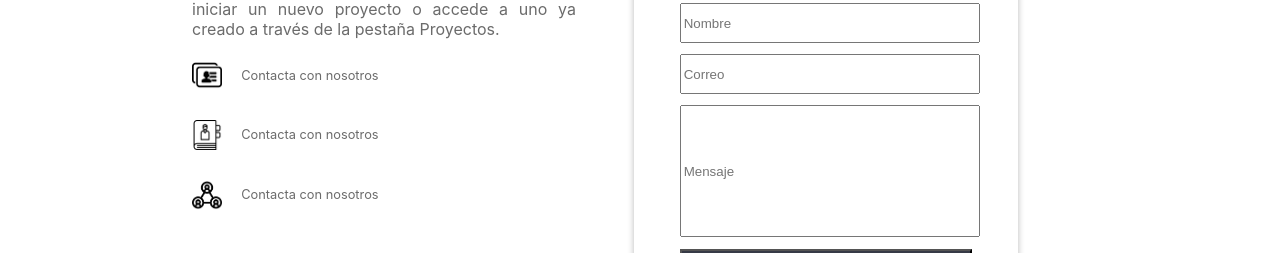
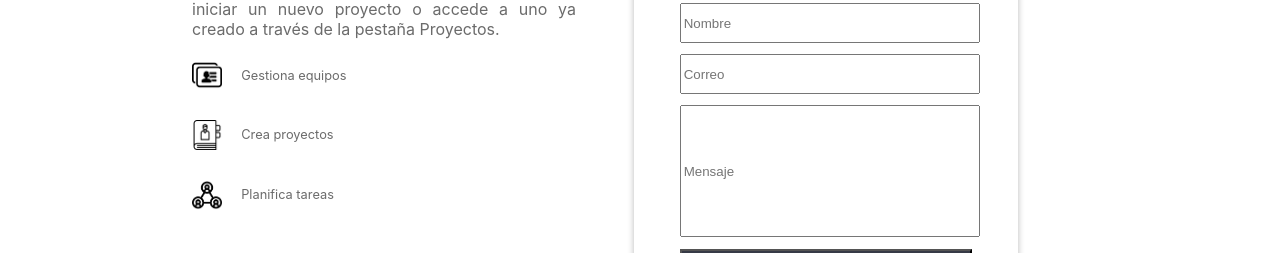
Before and after one commit to OscarEstudioSKR/projects_manager, a React (Create React App) app: page / in a window 1280 px wide. Shown: the part 978-1231 px from the top of the page. Built offline with nearby package versions, Linux system fonts and the light colour scheme.

Commit message:
Antes de cambiar todos los states

```diff
--- a/src/App.js
+++ b/src/App.js
@@ -11,6 +11,7 @@ class App extends Component {
   constructor(){
     super();
     this.state= {
+      pagina: "Main",
       user: {
         nombre: "Invitado",
         imgUser: "Invitado",
@@ -23,7 +24,7 @@ class App extends Component {
     return (
       <div className="App">
         <Nav user={this.state.user}/>
-        <Header user={this.state.user}/>
+        <Header user={this.state.user} pagina={this.state.pagina}/>
         <Footer user={this.state.user}/>
       </div>
     );
--- a/src/Footer.js
+++ b/src/Footer.js
@@ -71,9 +71,9 @@ class Footer extends Component {
             <div className="footer-1">
               <h4>CREA UN NUEVO PROYECTO</h4>
               <p className="descripcion-ayuda">Busca en el navegador el botón de añadir para iniciar un nuevo proyecto o accede a uno ya creado a través de la pestaña Proyectos.</p>
-              <div className="cont-textImg"><img src={icono1}/><p className="tituloChico">Contacta con nosotros</p></div>
-              <div className="cont-textImg"><img src={icono2}/><p className="tituloChico">Contacta con nosotros</p></div>
-              <div className="cont-textImg"><img src={icono3}/><p className="tituloChico">Contacta con nosotros</p></div>
+              <div className="cont-textImg"><img src={icono1}/><p className="tituloChico">Gestiona equipos</p></div>
+              <div className="cont-textImg"><img src={icono2}/><p className="tituloChico">Crea proyectos</p></div>
+              <div className="cont-textImg"><img src={icono3}/><p className="tituloChico">Planifica tareas</p></div>
 
               <form className="form-contacto-footer">
                 {this.state.formEnviado === false ?
--- a/src/Header.js
+++ b/src/Header.js
@@ -4,36 +4,33 @@ import diskete from './img/diskete.png';
 
 
 class Header extends Component {
-  constructor(){
-    super();
+  constructor(props){
+    super(props);
   }
     render() {
       return (
         <div className="Header">
-            <this.MainPage />
+            {this.props.pagina === "Main" && <this.Main />}
+
         </div>
       );
     }
 
-    MainPage(){
+    Main(){
       return(
         <div className="MainPage">
-          <h1>Project Manager</h1>
-          <h2>Gestiona todos tus proyectos en un mismo lugar.</h2>
+          <h1>Project Manager</h1><h2>Gestiona todos tus proyectos en un mismo lugar.</h2>
           <img src={diskete}></img>
           <div>
-            <p className="parrafo-50">
-            Lorem ipsum dolor sit amet, consectetur adipiscing elit in nisi, dignissim mus fames. Eleifend duis luctus himenaeos potenti nostra vel penatibus, hac tellus lectus felis ullamcorper curae, natoque aenean quam commodo fermentum tempus. Montes egestas nostra mauris dui tincidunt neque pharetra, eget molestie donec elementum interdum lacinia mattis aptent, fringilla duis semper risus taciti nascetur. <br /><br />Feugiat pretium suscipit pellentesque ut ornare class justo tellus molestie, sed mus odio lacinia varius mi eros suspendisse turpis, gravida cras sem massa eu facilisis placerat ad. Bibendum facilisi aliquet cras augue commodo natoque blandit nulla, felis ultricies ullamcorper gravida sapien
-            </p>
-            <p className="parrafo-50">
-            Lorem ipsum dolor sit amet, consectetur adipiscing elit in nisi, dignissim mus fames. Eleifend duis luctus himenaeos potenti nostra vel penatibus, hac tellus lectus felis ullamcorper curae, natoque aenean quam commodo fermentum tempus. Montes egestas nostra mauris dui tincidunt neque pharetra, eget molestie donec elementum interdum lacinia mattis aptent, fringilla duis semper risus taciti nascetur. <br /><br />Feugiat pretium suscipit pellentesque ut ornare class justo tellus molestie, sed mus odio lacinia varius mi eros suspendisse turpis, gravida cras sem massa eu facilisis placerat ad. Bibendum facilisi aliquet cras augue commodo natoque blandit nulla, felis ultricies ullamcorper gravida sapien
-            </p>
+            <p className="parrafo-50">Lorem ipsum dolor sit amet, consectetur adipiscing elit in nisi, dignissim mus fames. Eleifend duis luctus himenaeos potenti nostra vel penatibus, hac tellus lectus felis ullamcorper curae, natoque aenean quam commodo fermentum tempus. Montes egestas nostra mauris dui tincidunt neque pharetra, eget molestie donec elementum interdum lacinia mattis aptent, fringilla duis semper risus taciti nascetur. <br /><br />Feugiat pretium suscipit pellentesque ut ornare class justo tellus molestie, sed mus odio lacinia varius mi eros suspendisse turpis, gravida cras sem massa eu facilisis placerat ad. Bibendum facilisi aliquet cras augue commodo natoque blandit nulla, felis ultricies ullamcorper gravida sapien </p>
+            <p className="parrafo-50">Lorem ipsum dolor sit amet, consectetur adipiscing elit in nisi, dignissim mus fames. Eleifend duis luctus himenaeos potenti nostra vel penatibus, hac tellus lectus felis ullamcorper curae, natoque aenean quam commodo fermentum tempus. Montes egestas nostra mauris dui tincidunt neque pharetra, eget molestie donec elementum interdum lacinia mattis aptent, fringilla duis semper risus taciti nascetur. <br /><br />Feugiat pretium suscipit pellentesque ut ornare class justo tellus molestie, sed mus odio lacinia varius mi eros suspendisse turpis, gravida cras sem massa eu facilisis placerat ad. Bibendum facilisi aliquet cras augue commodo natoque blandit nulla, felis ultricies ullamcorper gravida sapien </p>
           </div>
+        </div>);}
 
 
-        </div>
-      );
-    }
+
+
+
   }
 
   export default Header;
```
